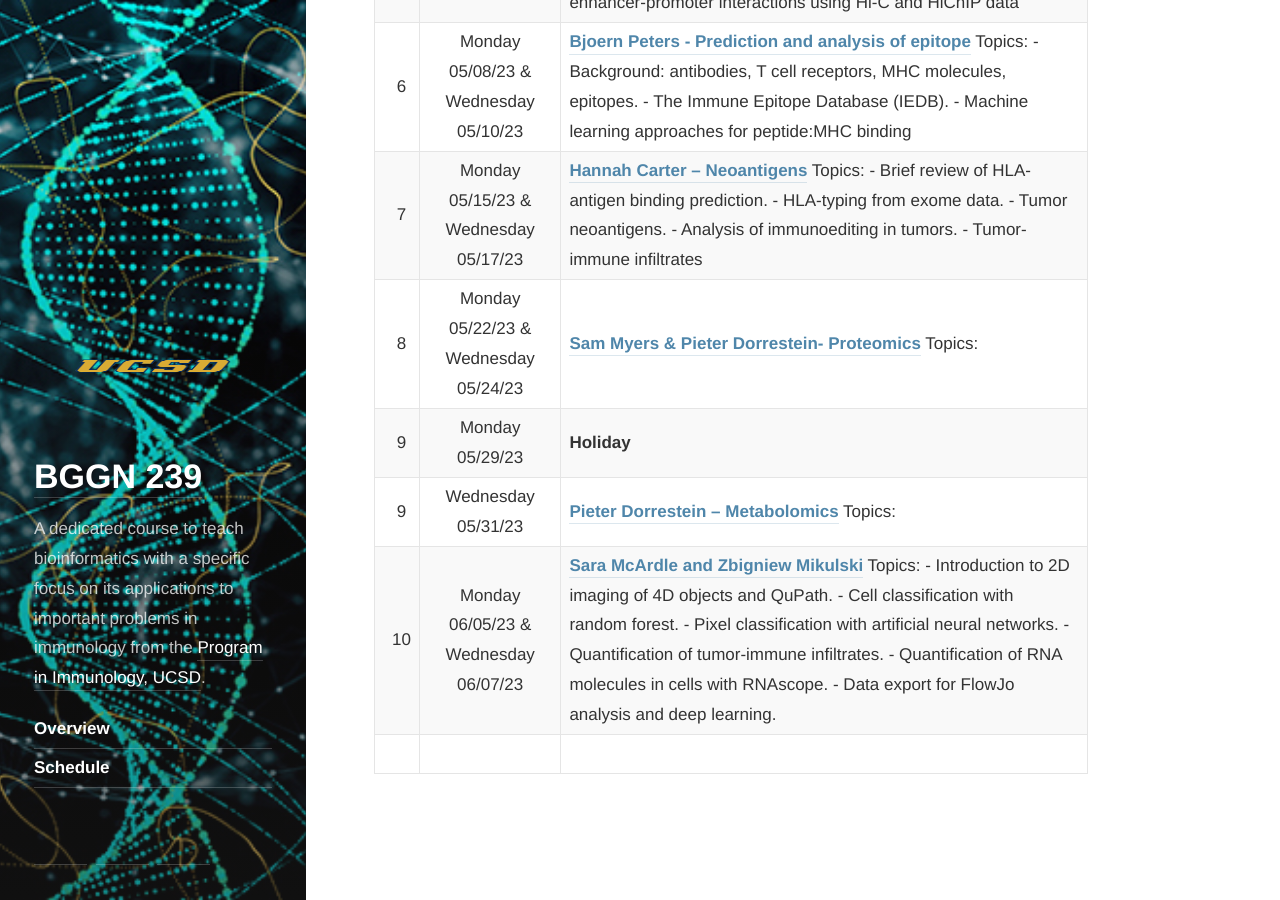
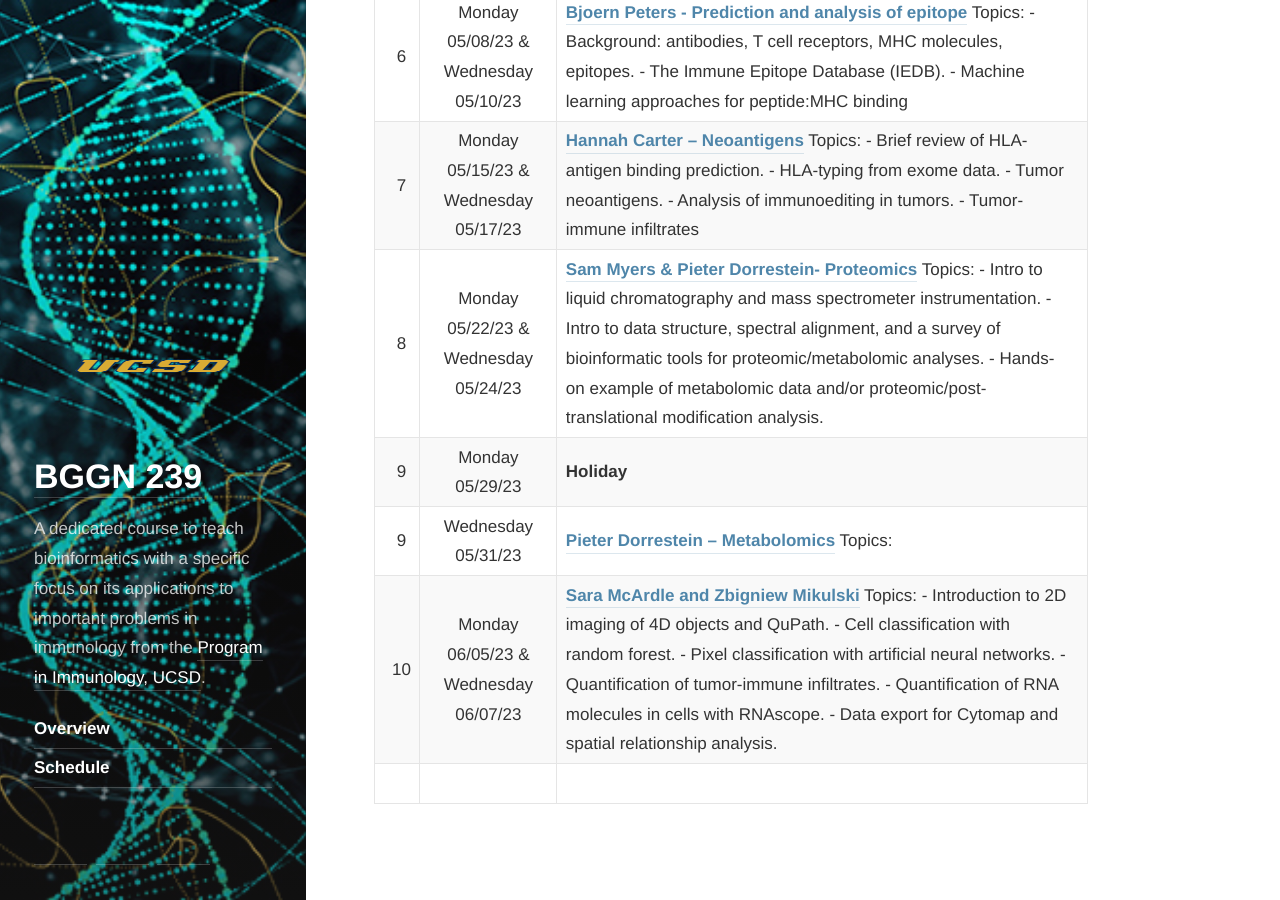
Before and after one commit to ay-lab/BGGN239Spring2025, a Jekyll site: the page built from schedule.md, in a window 1280 px wide and 900 px high, scrolled down 1126 px. Built offline with Jekyll 4.4.1, drawn with Linux system fonts in a browser that asks for light colours.

Commit message:
Update schedule.md

```diff
--- a/schedule.md
+++ b/schedule.md
@@ -20,8 +20,8 @@ For the Spring 2023 quarter we will meet twice a week on Monday and Wednesday at
 | 5  | Monday 05/01/23 & Wednesday 05/03/23 | [**Ferhat Ay - Analysis of epigenomics data from immune cells**](https://drive.google.com/drive/folders/1f3dSdHD_1KsHUAMgq50HixxV7li1Pvka) Topics: - Analysis of ChIP-seq for histone modifications and transcription factor binding. - Analysis of chromatin accessibility using ATAC-seq data. - Analysis of 3D genome architecture and enhancer-promoter interactions using Hi-C and HiChIP data                                                                                                                                                                                                                                                        |
 | 6  | Monday 05/08/23 & Wednesday 05/10/23 | [**Bjoern Peters - Prediction and analysis of epitope**](https://drive.google.com/drive/folders/1ZeW7sU088F_ToMKSgtUApRspYH1Y20am) Topics: - Background: antibodies, T cell receptors, MHC molecules, epitopes. - The Immune Epitope Database (IEDB). - Machine learning approaches for peptide:MHC binding                                                                                                                                                                                                                                                                                       |
 | 7  | Monday 05/15/23 & Wednesday 05/17/23 | [**Hannah Carter – Neoantigens**](https://drive.google.com/drive/folders/1cOVIMH93SDLfwqgyPGz8sdDs4xwwel9a) Topics: - Brief review of HLA-antigen binding prediction. - HLA-typing from exome data. - Tumor neoantigens. - Analysis of immunoediting in tumors. - Tumor-immune infiltrates                                                                                                                                                                                                                                            |
-| 8  | Monday 05/22/23 & Wednesday 05/24/23 | [**Sam Myers & Pieter Dorrestein- Proteomics**](https://drive.google.com/drive/folders/1-lRsOoxWslqso1ce3Zt9cL2k7Fy2rFEA) Topics:                                                                                                                                                                                                            |
+| 8  | Monday 05/22/23 & Wednesday 05/24/23 | [**Sam Myers & Pieter Dorrestein- Proteomics**](https://drive.google.com/drive/folders/1-lRsOoxWslqso1ce3Zt9cL2k7Fy2rFEA) Topics: - Intro to liquid chromatography and mass spectrometer instrumentation. - Intro to data structure, spectral alignment, and a survey of bioinformatic tools for proteomic/metabolomic analyses. - Hands-on example of metabolomic data and/or proteomic/post-translational modification analysis.                                                                                                                                                                                                             |
 | 9 | Monday 05/29/23  | **Holiday**                                                                                                                                                                                                                                             |
 | 9 | Wednesday 05/31/23 | [**Pieter Dorrestein – Metabolomics**](https://drive.google.com/drive/folders/1cQ4VLc64HSQEb-xfWx9DgDafB2hsnpLu) Topics:                                                                                                                                                                              |
-| 10 | Monday 06/05/23 & Wednesday 06/07/23 | [**Sara McArdle and Zbigniew Mikulski**](https://drive.google.com/drive/folders/1tP3-V7KNqguP6Z2dDOWAbzjCpyTFRL0V) Topics: - Introduction to 2D imaging of 4D objects and QuPath. - Cell classification with random forest. - Pixel classification with artificial neural networks. - Quantification of tumor-immune infiltrates. - Quantification of RNA molecules in cells with RNAscope. - Data export for FlowJo analysis and deep learning.
+| 10 | Monday 06/05/23 & Wednesday 06/07/23 | [**Sara McArdle and Zbigniew Mikulski**](https://drive.google.com/drive/folders/1tP3-V7KNqguP6Z2dDOWAbzjCpyTFRL0V) Topics: - Introduction to 2D imaging of 4D objects and QuPath. - Cell classification with random forest. - Pixel classification with artificial neural networks. - Quantification of tumor-immune infiltrates. - Quantification of RNA molecules in cells with RNAscope. - Data export for Cytomap and spatial relationship analysis.
 |
```
